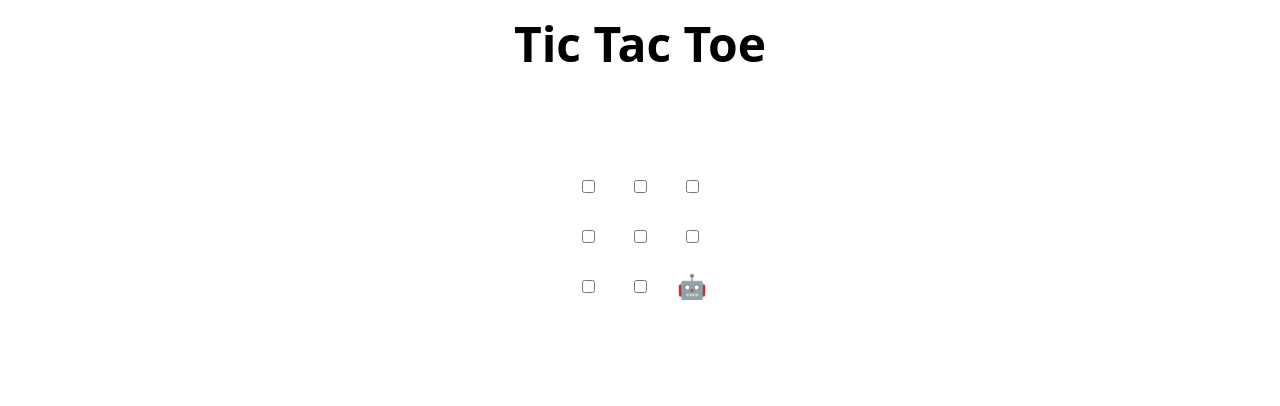
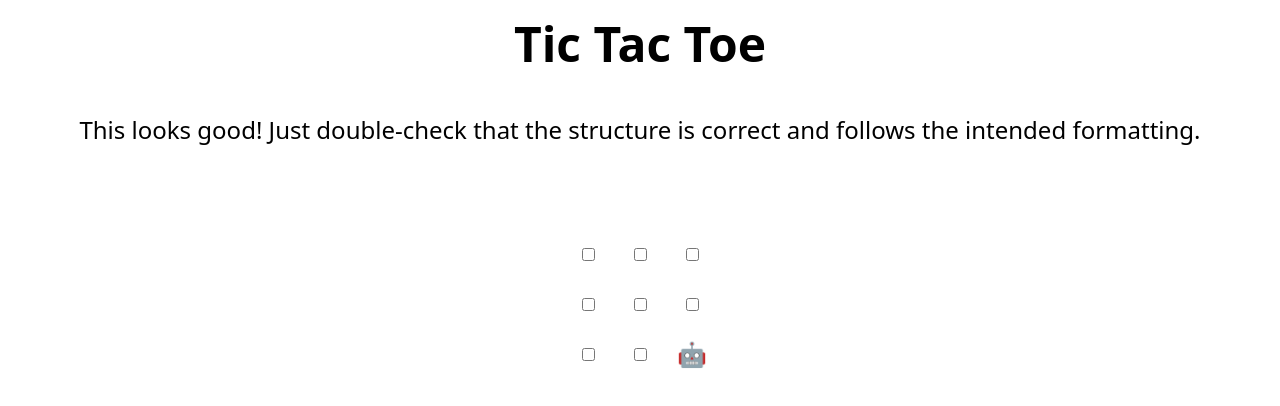
Before and after one commit to SamaaAlsamerraey/skills-review-pull-requests, a plain HTML site: page index.html in a window 1280 px wide. Drawn offline with Linux system fonts and the light colour scheme.

```diff
--- a/index.html
+++ b/index.html
@@ -44,6 +44,7 @@
     <td><input type="checkbox" /></td>
     <td><input type="checkbox" /></td>
     <td><input type="checkbox" /></td>
+This looks good! Just double-check that the structure is correct and follows the intended formatting.
   </tr>
 </table>
 
```
